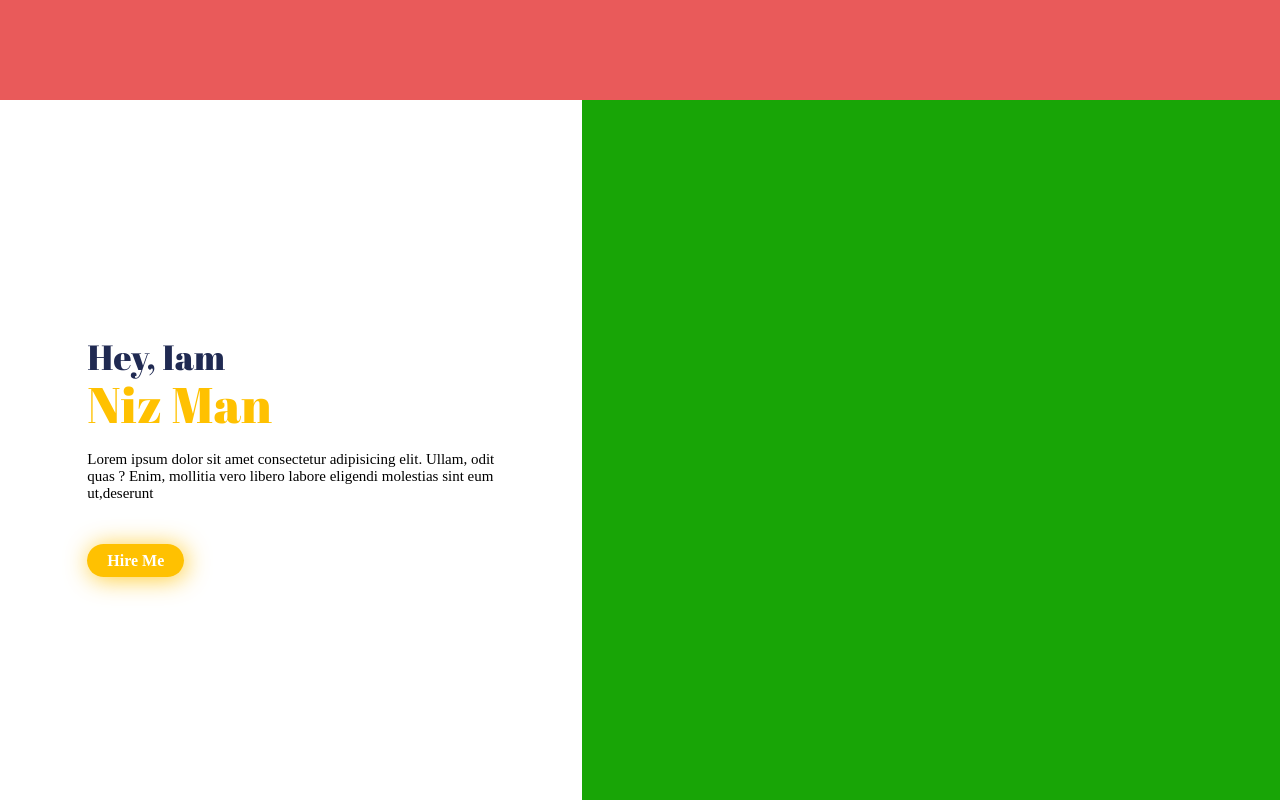
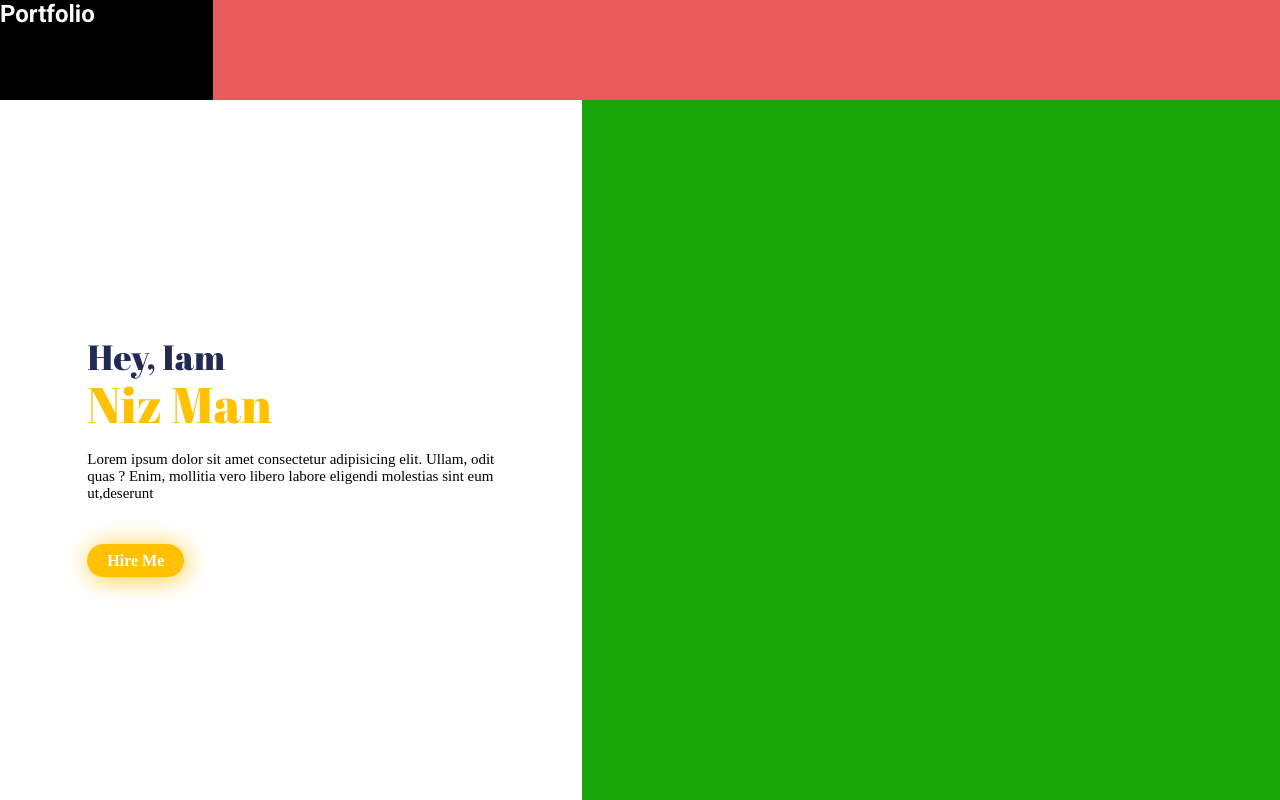
Before and after one commit to manshadchangampalli/PortfolioForTemplates, a React (Create React App) app: page / in a window 1280 px wide. Built offline with nearby package versions, Linux system fonts and the light colour scheme.

Commit message:
new variable added the roboto font family as robotofont

```diff
--- a/src/App.scss
+++ b/src/App.scss
@@ -1,24 +1,6 @@
-// __________@import Links__________________________________________________
+@import './Variables';
 
-@import url("https://fonts.googleapis.com/css2?family=Abril+Fatface&display=swap");
-
-// __________Reset__________________________________________________
-
-* {
-  margin: 0;
-  padding: 0;
-  box-sizing: border-box;
-}
-// __________variables__________________________________________________
-
-$maincolor: #ffc101;
-$backgroundcolor: #ffff;
-$textcolor: #202a52;
-$whitefont: #ffff;
-$blackfont: #000;
-$mainfont: "Abril Fatface", cursive;
-
-// _____________Reusable components_______________________________________________
+// _____________<<<Reusable components>>> {{{TITLE}}}}_______________________________________________
 
 .title {
   background: rgb(255, 255, 255);
@@ -51,6 +33,10 @@
     margin: 10px 0 50px 0;
   }
 }
+
+// ____________________<<<  re usable components  >>>__{{{BUTTON}}}}_____________________________
+
+
 .buttons {
   background-color: $maincolor;
   padding: 8px 20px;
--- a/src/Components/Home/Navbar.jsx
+++ b/src/Components/Home/Navbar.jsx
@@ -3,7 +3,9 @@
 function Navbar() {
   return (
     <div className="navbar">
-      <div className="logo"></div>
+      <div className="logo">
+          <h2>Portfolio</h2>
+      </div>
       <div className="nav-items"></div>
     </div>
   );
--- a/src/Pages/Home/Home.scss
+++ b/src/Pages/Home/Home.scss
@@ -1,3 +1,5 @@
+@import '../../Variables';
+
 .home{
     width: 100v;
     height: 100vh;
@@ -8,6 +10,18 @@
         width: 100vw;
         background: rgb(233, 90, 90);
         height: 100px;
+        display: grid;
+        grid-template-columns: 1fr 5fr;
+        .logo{
+            background-color: black;
+            width: 100%;
+            height: 100%;
+            place-self: center;
+            h2{
+                font-family: $paragraphfont ;
+                color: white;
+            }
+        }
     }
     .hero-section{
         display: grid;
--- /dev/null
+++ b/src/_Variables.scss
@@ -0,0 +1,21 @@
+// __________@import Links__________________________________________________
+
+@import url("https://fonts.googleapis.com/css2?family=Abril+Fatface&display=swap");
+@import url('https://fonts.googleapis.com/css2?family=Roboto:wght@400;500;700&display=swap');
+
+// __________Reset__________________________________________________
+
+* {
+  margin: 0;
+  padding: 0;
+  box-sizing: border-box;
+}
+// __________variables__________________________________________________
+
+$maincolor: #ffc101;
+$backgroundcolor: #ffff;
+$textcolor: #202a52;
+$whitefont: #ffff;
+$blackfont: #000;
+$paragraphfont:'Roboto', sans-serif;
+$mainfont: "Abril Fatface", cursive;
```
